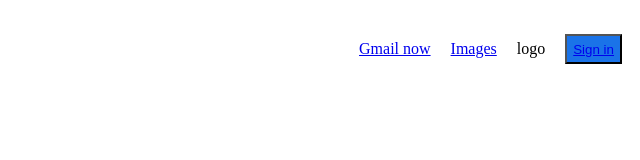
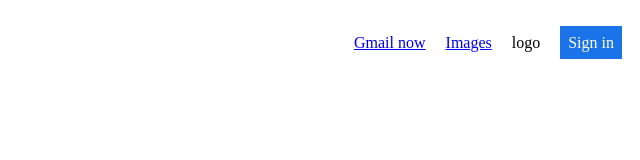
Before and after one commit to ruchikashastri/google-page-example, a website: page index.html in a window 1280 px wide. Shown: the whole page, without its empty margins (640-1280 px from the left). Drawn offline with Linux system fonts and the light colour scheme.

Commit message:
updated sign in button styles

```diff
--- a/index.html
+++ b/index.html
@@ -21,13 +21,12 @@
         </li>
         <li>logo</li>
         <li>
-          <button>
-            <a
-              href="https://accounts.google.com/signin/v2/identifier?hl=en&passive=true&continue=https%3A%2F%2Fwww.google.com%2Fwebhp&ec=GAZAmgQ&flowName=GlifWebSignIn&flowEntry=ServiceLogin"
-            >
-              Sign in
-            </a>
-          </button>
+          <a
+            class="button"
+            href="https://accounts.google.com/signin/v2/identifier?hl=en&passive=true&continue=https%3A%2F%2Fwww.google.com%2Fwebhp&ec=GAZAmgQ&flowName=GlifWebSignIn&flowEntry=ServiceLogin"
+          >
+            Sign in
+          </a>
         </li>
       </ul>
     </nav>
--- a/style.css
+++ b/style.css
@@ -12,8 +12,22 @@ li {
   list-style: none;
   margin: 10px;
 }
-button {
+.button {
   height: 30px;
   background-color: #1a73e8;
-  color: #fff;
+  color: #ffffff;
+  padding: 0.5rem;
 }
+
+.button:link {
+  text-decoration: none;
+}
+.button:visited {
+  text-decoration: none;
+}
+.button:hover {
+  text-decoration: none;
+}
+.button:active {
+  text-decoration: none;
+}
```
